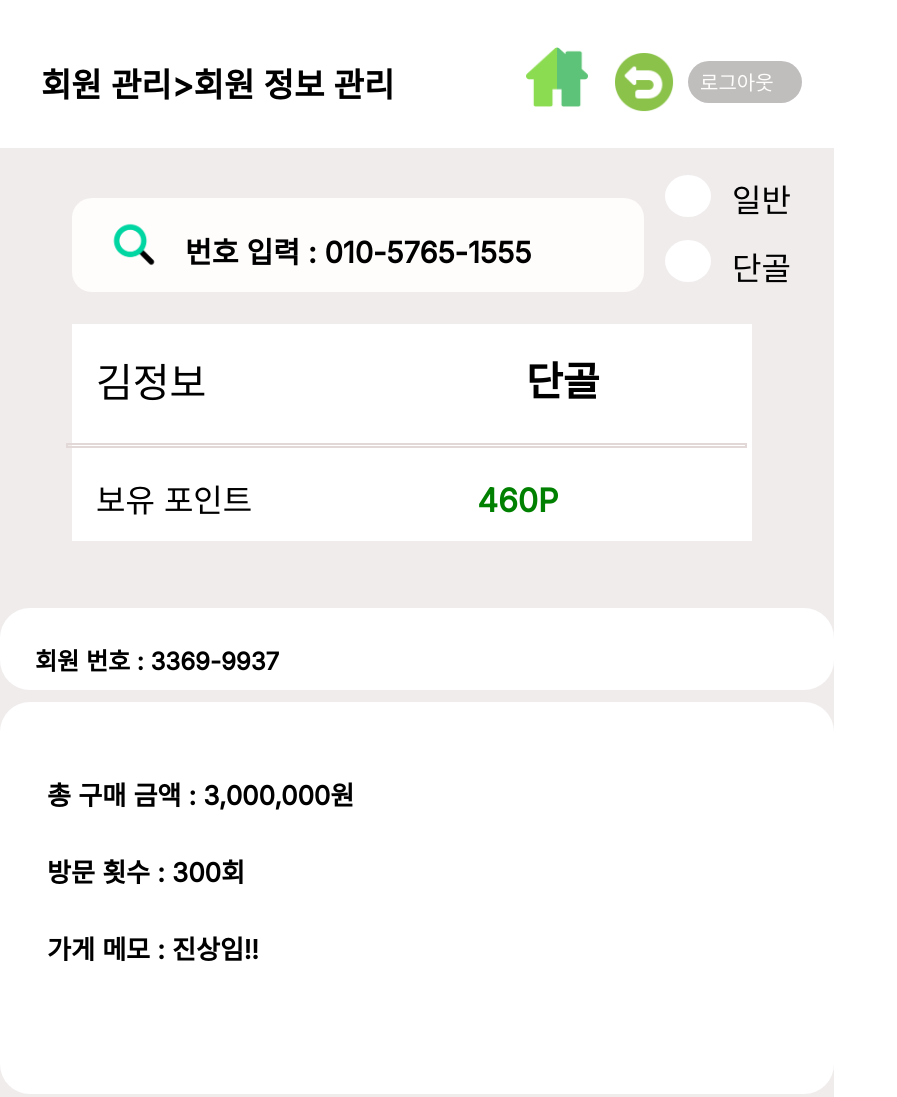
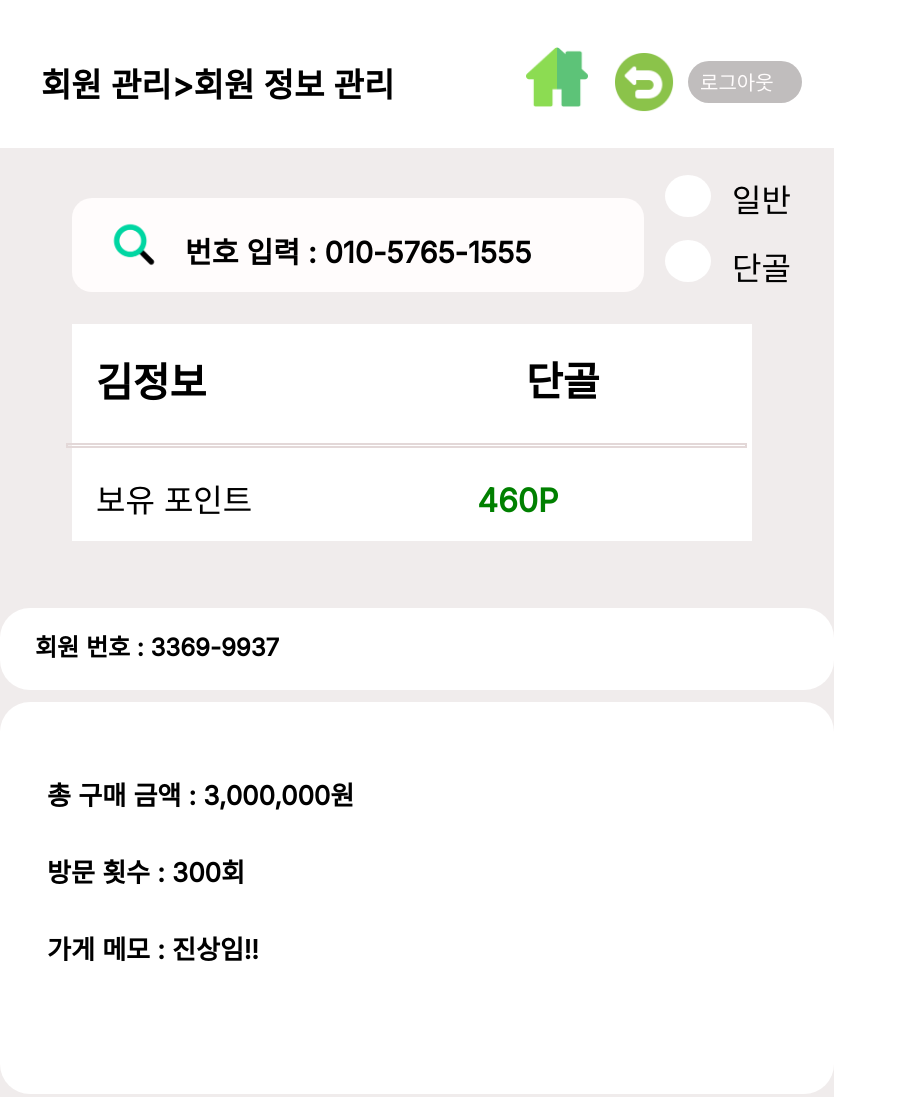
Before and after one commit to Kimjinhee1996/Kosta-TeamProject-Web, a plain HTML site: page 회원 정보 관리/index.html in a window 1280 px wide. Shown: the top 1097 px of the page, without its empty margins (0-897 px from the left). Drawn offline with Linux system fonts and the light colour scheme.

Commit message:
4/17 3차 업데이트

```diff
--- a/회원 정보 관리/css/main.css
+++ b/회원 정보 관리/css/main.css
@@ -199,6 +199,7 @@ body {
   left: 30px;
   font-family: Inter;
   font-weight: Regular;
+  font-weight: 800;
   font-size: 40px;
   opacity: 1;
   text-align: left;
@@ -312,10 +313,10 @@ body {
   width: 300px;
   color: rgba(0, 0, 0, 1);
   position: absolute;
-  top: 34px;
+  top: 20px;
   left: 35px;
   font-family: Inter;
-  font-weight: Bold;
+  font-weight: 800;
   font-size: 24px;
   opacity: 1;
   text-align: left;
```
